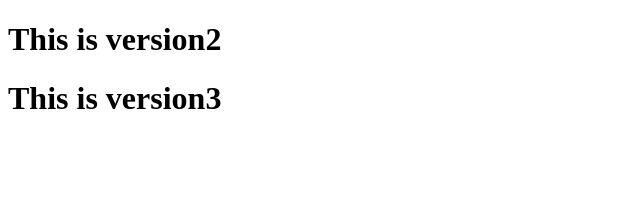
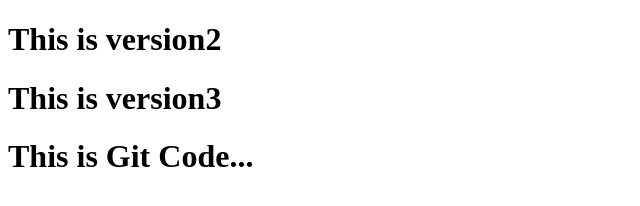
Before and after one commit to Deepak123789/Myrepo, a plain HTML site: page index.html in a window 1280 px wide. Shown: the whole page, without its empty margins (0-640 px from the left). Drawn offline with Linux system fonts and the light colour scheme.

Commit message:
Change  index.html

```diff
--- a/index.html
+++ b/index.html
@@ -8,5 +8,6 @@
 <body>
     <h1>This is version2</h1>
     <h1>This is version3</h1>
+    <h1>This is Git Code...</h1>
 </body>
 </html>
```
